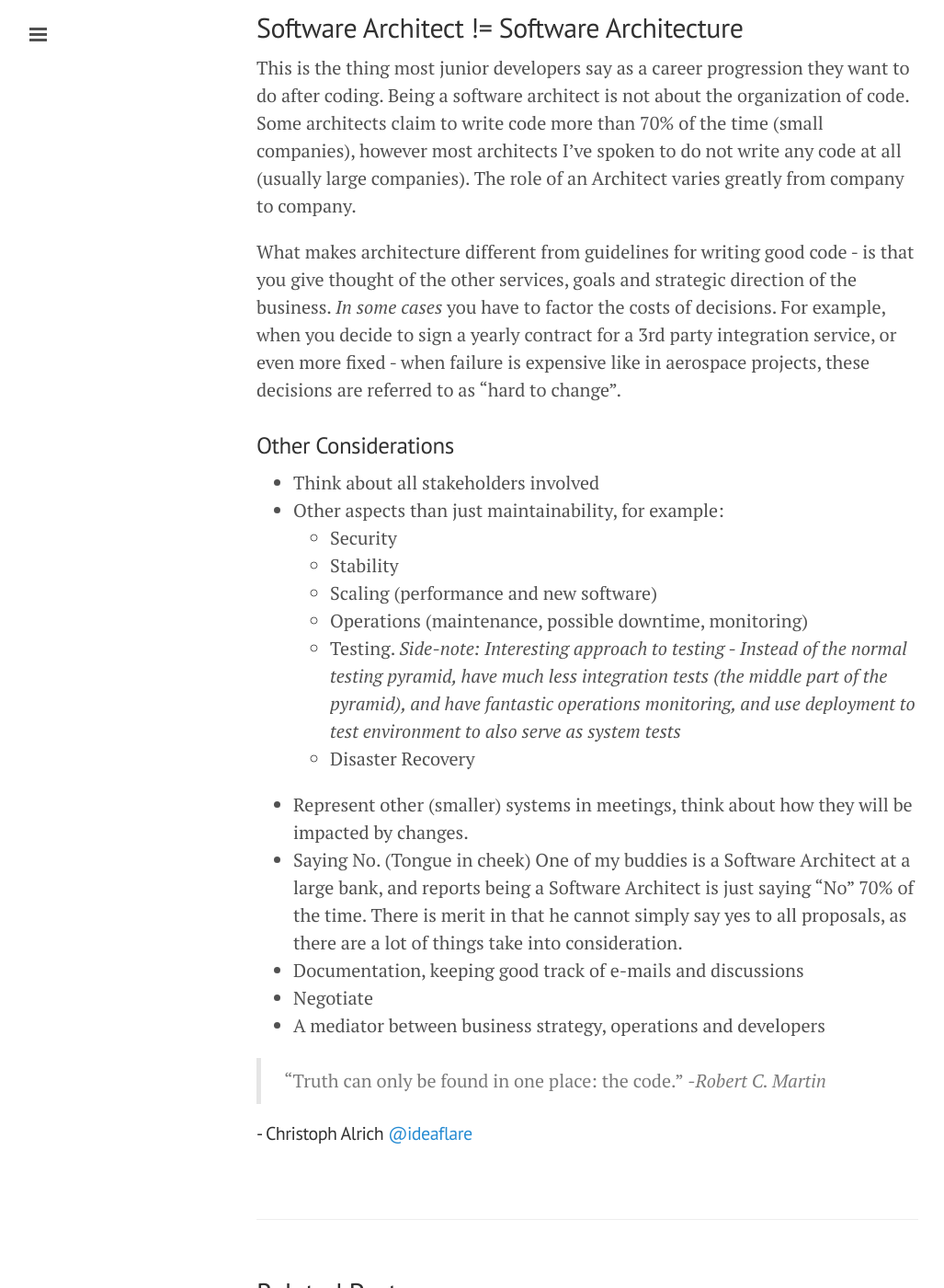
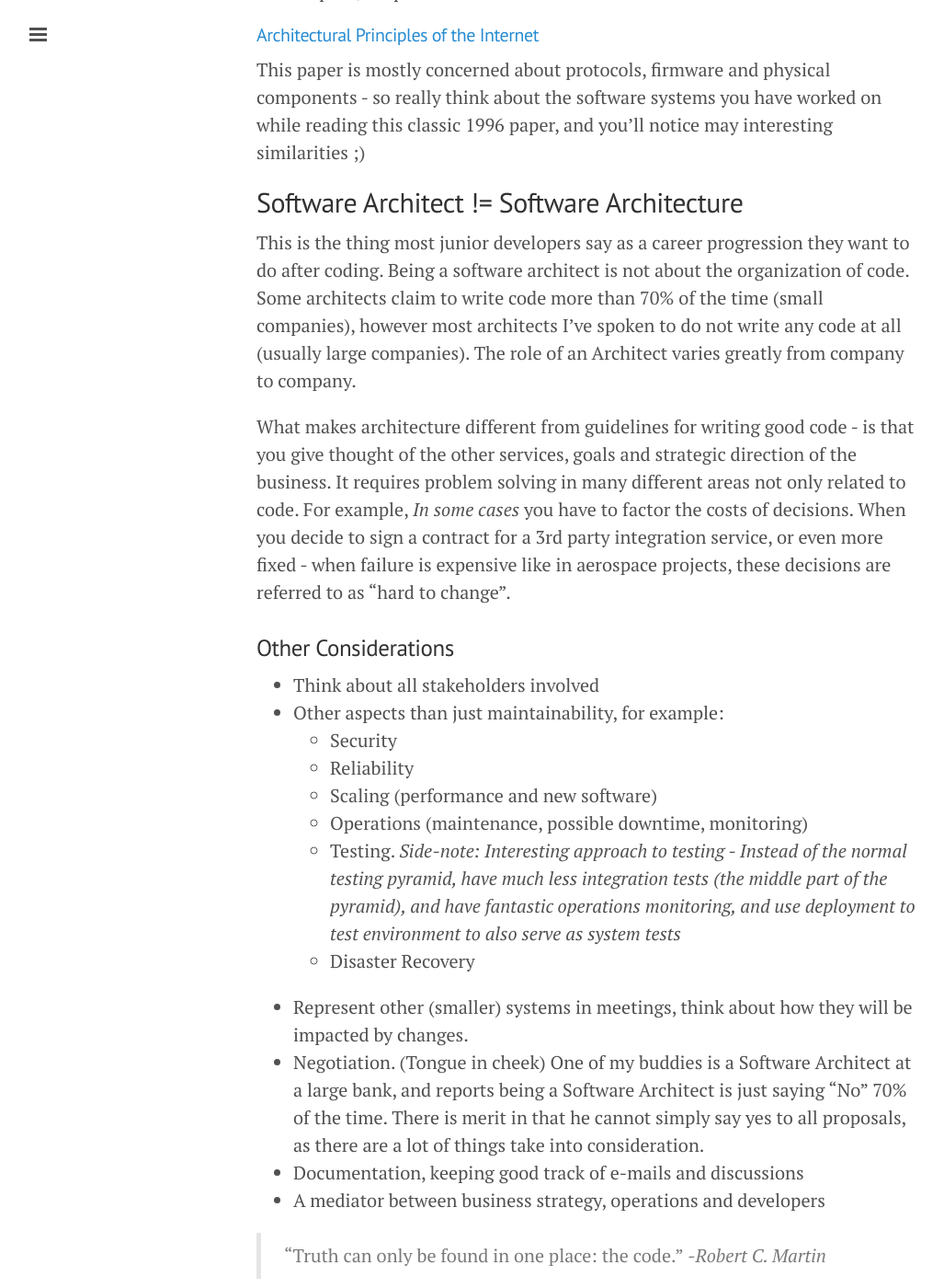
Before and after one commit to ideaflare/ideaflare.github.io, a Jekyll site: the page built from _posts/2017-06-19-architecture.markdown, in a window 1280 px wide and 1400 px high, scrolled down 2829 px. Shown: the whole window at 92% size, without its empty margins (1-1028 px from the left). Built offline with Jekyll 4.4.1, drawn with Linux system fonts in a browser that asks for light colours; comment, search, counter and statistics services are not loaded; some of the changed text lies outside the part shown.

Commit message:
Update 2017-06-19-architecture.markdown

```diff
--- a/_posts/2017-06-19-architecture.markdown
+++ b/_posts/2017-06-19-architecture.markdown
@@ -7,7 +7,12 @@ categories: [code, design]
 ---
 > "Think in the small like you think in the large." _-Rich Hickey_
 
-Qualities of good code also apply to the bigger picture. Software architecture is about the organization of code.
+Qualities of good code also apply to the bigger picture. Software architecture is about the organization of code. The biggest qualities of robust system designs are
+ * Separation of Concerns
+ * Strong domain boundaries
+ * Known depenencies
+
+Lets get right into it:
 
 ## Separation of Concerns
  * Single purpose components (at all levels - companies, systems,services, .., modules,functions)
@@ -68,21 +73,20 @@ This paper is mostly concerned about protocols, firmware and physical components
 
 This is the thing most junior developers say as a career progression they want to do after coding. Being a software architect is not about the organization of code. Some architects claim to write code more than 70% of the time (small companies), however most architects I've spoken to do not write any code at all (usually large companies). The role of an Architect varies greatly from company to company.
 
-What makes architecture different from guidelines for writing good code - is that you give thought of the other services, goals and strategic direction of the business. *In some cases* you have to factor the costs of decisions. For example, when you decide to sign a yearly contract for a 3rd party integration service, or even more fixed - when failure is expensive like in aerospace projects, these decisions are referred to as "hard to change".
+What makes architecture different from guidelines for writing good code - is that you give thought of the other services, goals and strategic direction of the business. It requires problem solving in many different areas not only related to code. For example, *In some cases* you have to factor the costs of decisions. When you decide to sign a contract for a 3rd party integration service, or even more fixed - when failure is expensive like in aerospace projects, these decisions are referred to as "hard to change".
 
 ### Other Considerations
  * Think about all stakeholders involved
  * Other aspects than just maintainability, for example:
    * Security
-   * Stability
+   * Reliability
    * Scaling (performance and new software)
    * Operations (maintenance, possible downtime, monitoring)
    * Testing. *Side-note: Interesting approach to testing - Instead of the normal testing pyramid, have much less integration tests (the middle part of the pyramid), and have fantastic operations monitoring, and use deployment to test environment to also serve as system tests*
    * Disaster Recovery
  * Represent other (smaller) systems in meetings, think about how they will be impacted by changes.
- * Saying No. (Tongue in cheek) One of my buddies is a Software Architect at a large bank, and reports being a Software Architect is just saying "No" 70% of the time. There is merit in that he cannot simply say yes to all proposals, as there are a lot of things take into consideration.
+ * Negotiation. (Tongue in cheek) One of my buddies is a Software Architect at a large bank, and reports being a Software Architect is just saying "No" 70% of the time. There is merit in that he cannot simply say yes to all proposals, as there are a lot of things take into consideration.
  * Documentation, keeping good track of e-mails and discussions
- * Negotiate
  * A mediator between business strategy, operations and developers
 
 > “Truth can only be found in one place: the code.” _-Robert C. Martin_
```
